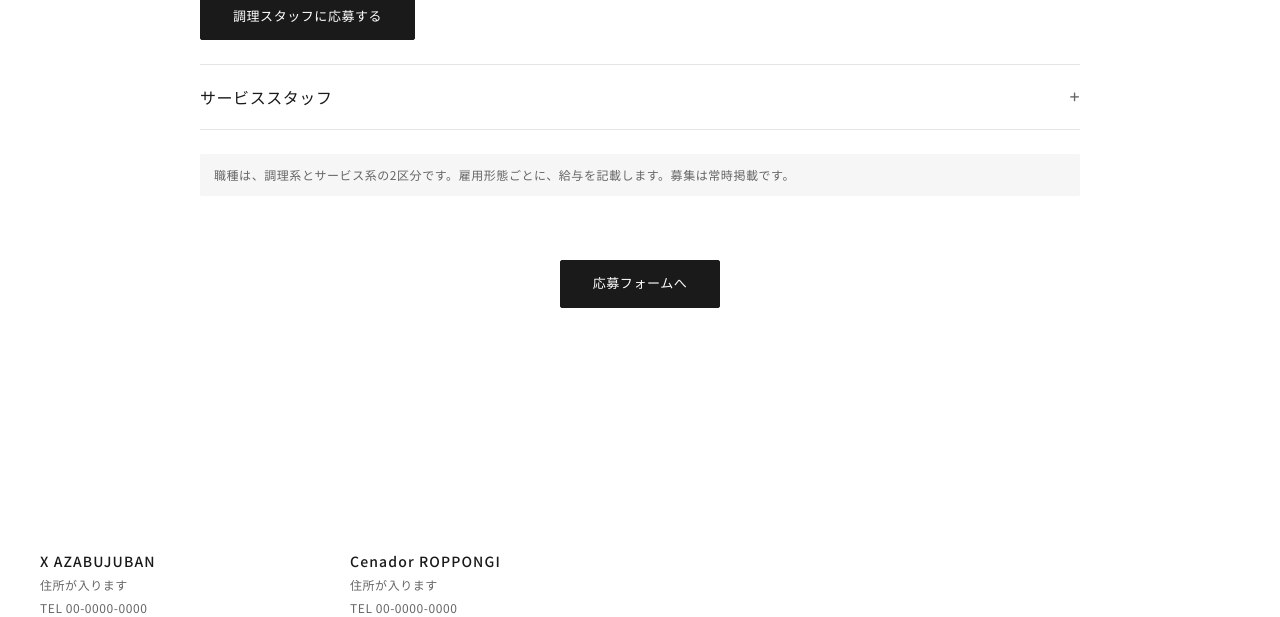
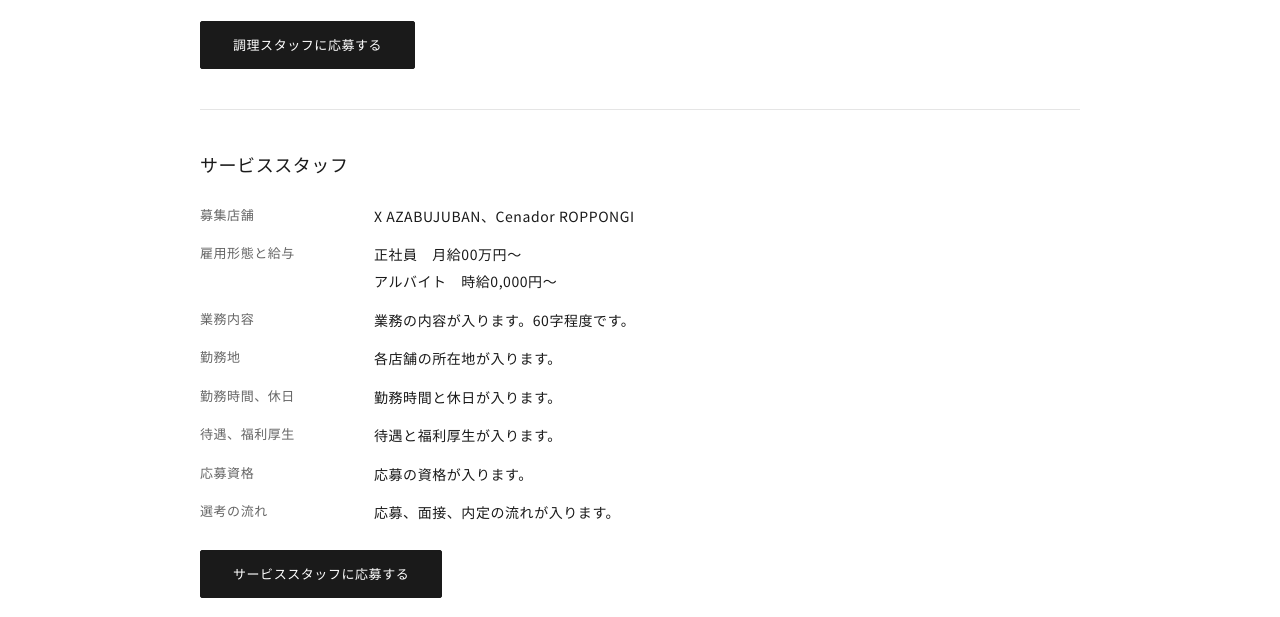
Before and after one commit to geet-inc/otb-dining-wireframe, a plain HTML site: page wireframe-recruit.html in a window 1280 px wide. Shown: the part 2252-2869 px from the top of the page. Drawn offline with Linux system fonts and the light colour scheme.

Commit message:
RECRUITの募集要項を開閉なしで職種ごとに表示
Co-Authored-By: Claude Opus 5.5 <noreply@anthropic.com>

```diff
--- a/wireframe-recruit.html
+++ b/wireframe-recruit.html
@@ -186,6 +186,8 @@ textarea{min-height:180px;resize:vertical}
 .opts{display:flex;flex-wrap:wrap;gap:0 28px}
 .opts label{display:inline-flex;align-items:center;gap:8px;min-height:44px;font-size:14px}
 .notice{background:var(--note-bg);padding:24px;border-radius:2px}
+.job{padding-block:40px;border-top:1px solid var(--border)}
+.job:last-child{border-bottom:1px solid var(--border)}
 .job-row{display:grid;grid-template-columns:150px 1fr;gap:12px 24px;margin-bottom:24px}
 .job-row dt{color:var(--text-sub);font-size:13px}
 .idx{display:grid;grid-template-columns:48px 1fr 200px 110px;gap:16px;align-items:center;padding:16px 0;border-top:1px solid var(--border)}
@@ -292,8 +294,8 @@ textarea{min-height:180px;resize:vertical}
   </section>
   <section class="wrap narrow sec">
     <h2 class="h2">募集要項</h2>
-    <div class="mt40"><details class="acc" open><summary style="font-size:16px;min-height:64px">調理スタッフ</summary><div class="in"><dl class="job-row"><dt>募集店舗</dt><dd>X AZABUJUBAN、Cenador ROPPONGI</dd><dt>雇用形態と給与</dt><dd>正社員　月給00万円〜<br>アルバイト　時給0,000円〜</dd><dt>業務内容</dt><dd>業務の内容が入ります。60字程度です。</dd><dt>勤務地</dt><dd>各店舗の所在地が入ります。</dd><dt>勤務時間、休日</dt><dd>勤務時間と休日が入ります。</dd><dt>待遇、福利厚生</dt><dd>待遇と福利厚生が入ります。</dd><dt>応募資格</dt><dd>応募の資格が入ります。</dd><dt>選考の流れ</dt><dd>応募、面接、内定の流れが入ります。</dd></dl><a class="btn" href="wireframe-entry.html">調理スタッフに応募する</a></div></details><details class="acc"><summary style="font-size:16px;min-height:64px">サービススタッフ</summary><div class="in"><dl class="job-row"><dt>募集店舗</dt><dd>X AZABUJUBAN、Cenador ROPPONGI</dd><dt>雇用形態と給与</dt><dd>正社員　月給00万円〜<br>アルバイト　時給0,000円〜</dd><dt>業務内容</dt><dd>業務の内容が入ります。60字程度です。</dd><dt>勤務地</dt><dd>各店舗の所在地が入ります。</dd><dt>勤務時間、休日</dt><dd>勤務時間と休日が入ります。</dd><dt>待遇、福利厚生</dt><dd>待遇と福利厚生が入ります。</dd><dt>応募資格</dt><dd>応募の資格が入ります。</dd><dt>選考の流れ</dt><dd>応募、面接、内定の流れが入ります。</dd></dl><a class="btn" href="wireframe-entry.html">サービススタッフに応募する</a></div></details></div>
-    <p class="note">職種は、調理系とサービス系の2区分です。雇用形態ごとに、給与を記載します。募集は常時掲載です。</p>
+    <div class="mt40"><div class="job"><h3 class="h3">調理スタッフ</h3><dl class="job-row mt24"><dt>募集店舗</dt><dd>X AZABUJUBAN、Cenador ROPPONGI</dd><dt>雇用形態と給与</dt><dd>正社員　月給00万円〜<br>アルバイト　時給0,000円〜</dd><dt>業務内容</dt><dd>業務の内容が入ります。60字程度です。</dd><dt>勤務地</dt><dd>各店舗の所在地が入ります。</dd><dt>勤務時間、休日</dt><dd>勤務時間と休日が入ります。</dd><dt>待遇、福利厚生</dt><dd>待遇と福利厚生が入ります。</dd><dt>応募資格</dt><dd>応募の資格が入ります。</dd><dt>選考の流れ</dt><dd>応募、面接、内定の流れが入ります。</dd></dl><a class="btn" href="wireframe-entry.html">調理スタッフに応募する</a></div><div class="job"><h3 class="h3">サービススタッフ</h3><dl class="job-row mt24"><dt>募集店舗</dt><dd>X AZABUJUBAN、Cenador ROPPONGI</dd><dt>雇用形態と給与</dt><dd>正社員　月給00万円〜<br>アルバイト　時給0,000円〜</dd><dt>業務内容</dt><dd>業務の内容が入ります。60字程度です。</dd><dt>勤務地</dt><dd>各店舗の所在地が入ります。</dd><dt>勤務時間、休日</dt><dd>勤務時間と休日が入ります。</dd><dt>待遇、福利厚生</dt><dd>待遇と福利厚生が入ります。</dd><dt>応募資格</dt><dd>応募の資格が入ります。</dd><dt>選考の流れ</dt><dd>応募、面接、内定の流れが入ります。</dd></dl><a class="btn" href="wireframe-entry.html">サービススタッフに応募する</a></div></div>
+    <p class="note">職種は、調理系とサービス系の2区分です。職種ごとに、同じ項目を並べます。雇用形態ごとに、給与を記載します。募集は常時掲載です。</p>
     <div class="center mt64"><a class="btn" href="wireframe-entry.html">応募フォームへ</a></div>
   </section>
 </main>
```
Also changed, not shown: index.html (+2 -0 lines), wireframe-404.html (+2 -0 lines), wireframe-cenador-roppongi.html (+2 -0 lines), wireframe-contact.html (+2 -0 lines), wireframe-entry.html (+2 -0 lines), wireframe-index.html (+2 -0 lines), wireframe-news-detail.html (+2 -0 lines), wireframe-news.html (+2 -0 lines), wireframe-privacy.html (+2 -0 lines), wireframe-thanks.html (+2 -0 lines), wireframe-top.html (+2 -0 lines), wireframe-x-azabujuban.html (+2 -0 lines).
